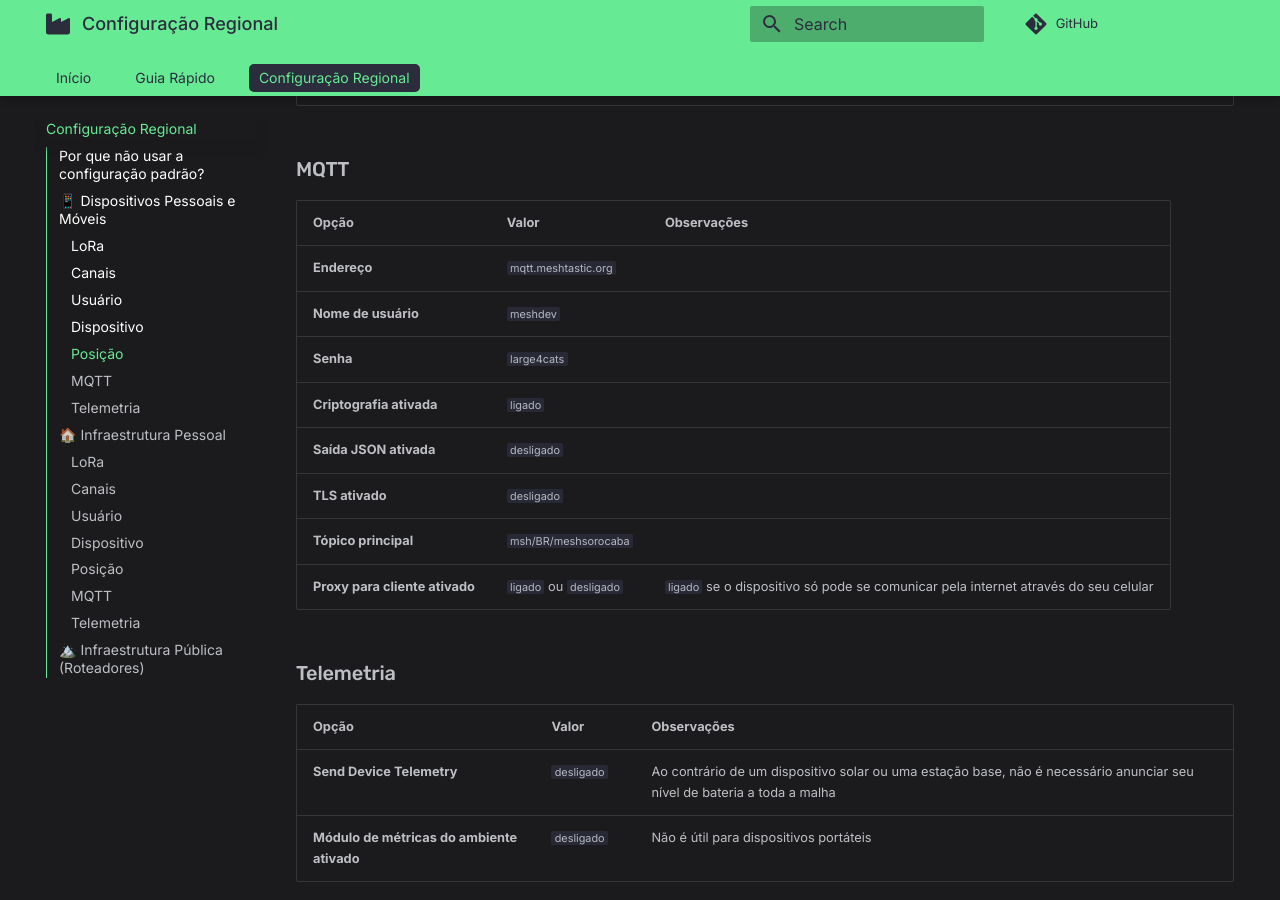
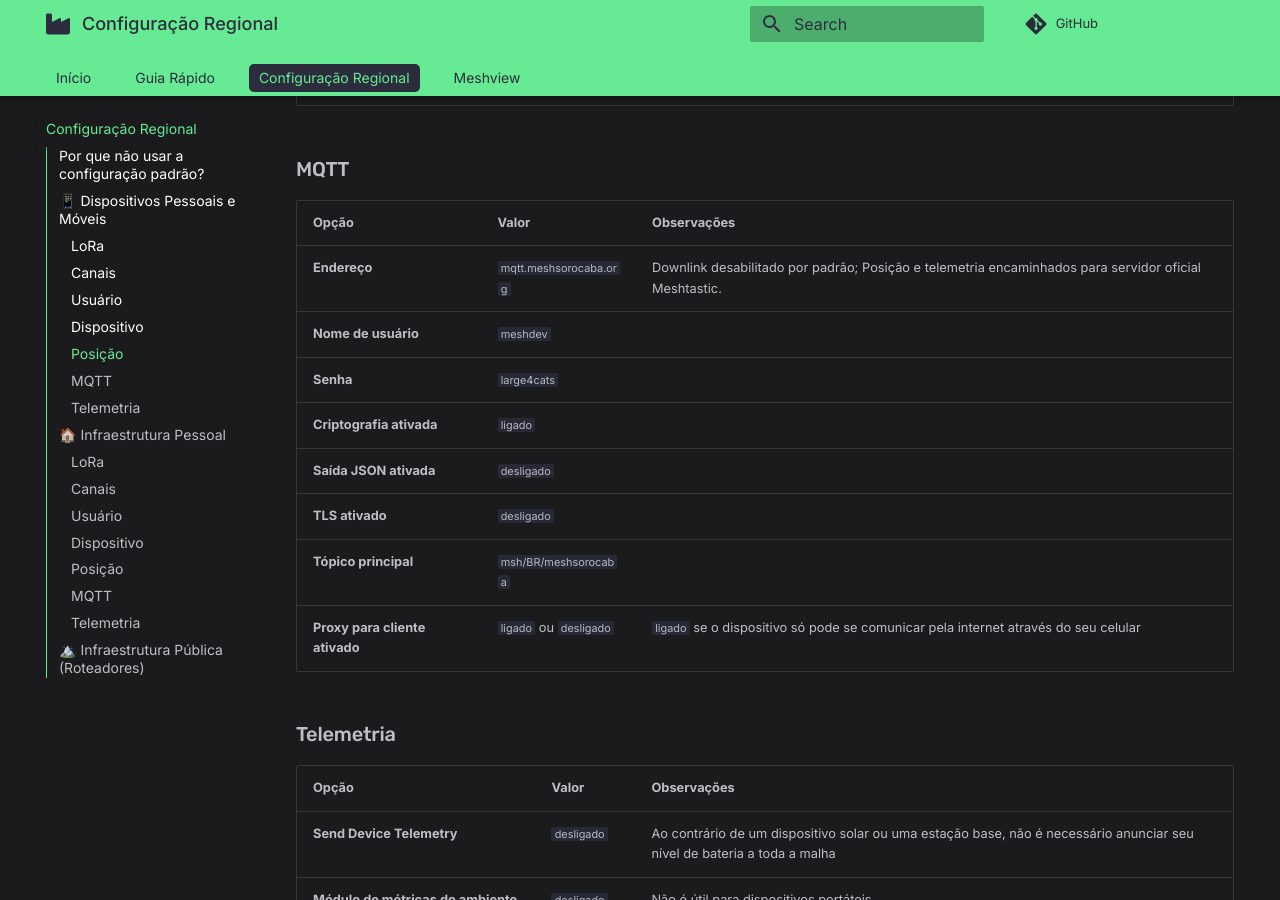
Before and after one commit to MeshSorocaba/meshsorocaba.github.io, an MkDocs documentation site: the page built from docs/configuracao.md, in a window 1280 px wide and 900 px high, scrolled down 3037 px. Built offline with MkDocs 1.6.1 and Material for MkDocs 9.7.7, drawn with Linux system fonts in a browser that asks for light colours; comment, search, counter and statistics services are not loaded; some of the changed text lies outside the part shown.

Commit message:
Update info on MQTT server

```diff
--- a/docs/configuracao.md
+++ b/docs/configuracao.md
@@ -72,7 +72,7 @@ Para dispositivos que você carrega consigo na bolsa ou mochila, que ficam dentr
 
 | **Opção** | **Valor** | **Observações** |
 | :--- | :--- | :--- |
-| **Endereço** | `mqtt.meshtastic.org` | |
+| **Endereço** | `mqtt.meshsorocaba.org` | Downlink desabilitado por padrão; Posição e telemetria encaminhados para servidor oficial Meshtastic. |
 | **Nome de usuário** | `meshdev` | |
 | **Senha** | `large4cats` | |
 | **Criptografia ativada** | `ligado` | |
@@ -115,7 +115,7 @@ Para estações-base residencias como dispositivos instalados no telhado, mastro
 | **Nome do canal** | `LongFast` | |
 | **PSK** | `AQ==` | Chave padrão do canal |
 | **Uplink ativado** | `ligado` | Permite que o dispositivo seja monitorado pelas ferramentas web e auxilia na coordenação da rede |
-| **Downlink ativado** | `desligado` | Evitar retransmissões desnecessárias de todo o servidor MQTT para o rádio |
+| **Downlink ativado** | `desligado` | Para evitar retransmissões desnecessárias de todo o servidor MQTT para o rádio |
 | **Posição ativada** | `ligado` | |
 | **Localização precisa** | `ligado` ou `desligado` | A critério do usuário |
 
@@ -149,7 +149,7 @@ Para estações-base residencias como dispositivos instalados no telhado, mastro
 
 | **Opção** | **Valor** | **Observações** |
 | :--- | :--- | :--- |
-| **Endereço** | `mqtt.meshtastic.org` | |
+| **Endereço** | `mqtt.meshsorocaba.org` | Downlink desabilitado por padrão; posição e telemetria encaminhados para servidor oficial Meshtastic. |
 | **Nome de usuário** | `meshdev` | |
 | **Senha** | `large4cats` | |
 | **Criptografia ativada** | `ligado` | |
--- a/mkdocs.yml
+++ b/mkdocs.yml
@@ -23,6 +23,7 @@ nav:
   - Início: index.md
   - Guia Rápido: guia-rapido.md
   - Configuração Regional: configuracao.md
+  - Meshview: https://meshview.meshsorocaba.org
 
 markdown_extensions:
   - admonition
```
